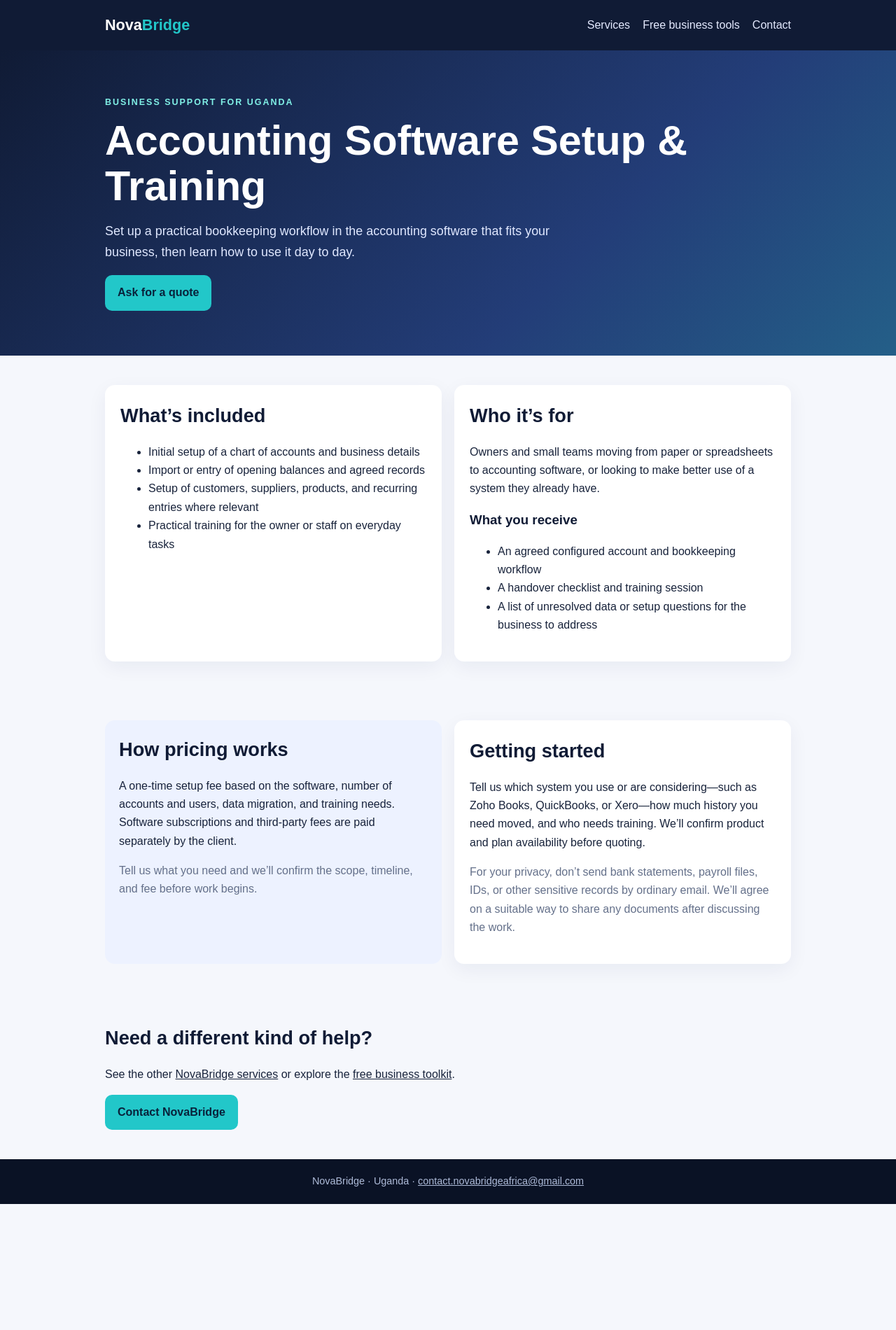
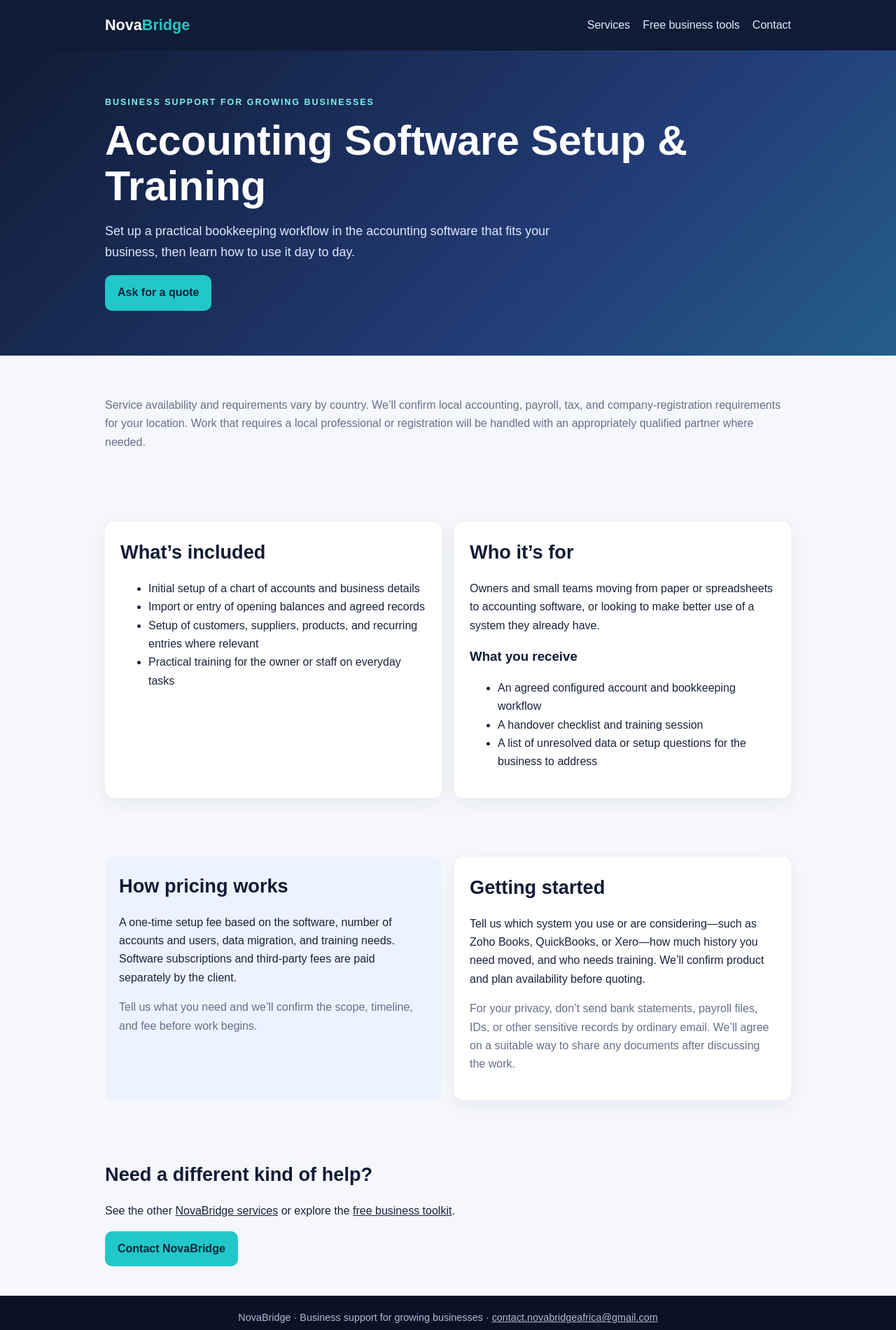
Before and after one commit to cidkagenoucid112-svg/novabridge, a plain HTML site: page accounting-software.html in a window 1280 px wide. Shown: the whole page at 70% size. Before the commit the page ends 1720 px from the top, so only its background shows below. Drawn offline with Linux system fonts and the light colour scheme.

Commit message:
Make accounting software service available worldwide

```diff
--- a/accounting-software.html
+++ b/accounting-software.html
@@ -3,7 +3,7 @@
 <head>
   <meta charset="utf-8">
   <meta name="viewport" content="width=device-width, initial-scale=1">
-  <meta name="description" content="Accounting software setup and practical training for small businesses in Uganda.">
+  <meta name="description" content="Accounting software setup and practical training for small businesses.">
   <title>Accounting Software Setup & Training | NovaBridge</title>
   <style>
     :root{--navy:#101b35;--blue:#4263eb;--cyan:#22c7c9;--ink:#18233b;--muted:#64708a;--paper:#f5f7fc;--white:#fff}
@@ -41,11 +41,12 @@
   </div></header>
   <main>
     <section class="hero"><div class="wrap">
-      <div class="eyebrow">Business support for Uganda</div>
+      <div class="eyebrow">Business support for growing businesses</div>
       <h1>Accounting Software Setup & Training</h1>
       <p>Set up a practical bookkeeping workflow in the accounting software that fits your business, then learn how to use it day to day.</p>
       <a class="button button-primary" href="https://mail.google.com/mail/?view=cm&amp;fs=1&amp;to=contact.novabridgeafrica%40gmail.com&amp;su=Accounting%20software%20setup">Ask for a quote</a>
     </div></section>
+    <section><div class="wrap"><p class="muted">Service availability and requirements vary by country. We’ll confirm local accounting, payroll, tax, and company-registration requirements for your location. Work that requires a local professional or registration will be handled with an appropriately qualified partner where needed.</p></div></section>
     <section><div class="wrap grid">
       <article class="card"><h2>What’s included</h2><ul><li>Initial setup of a chart of accounts and business details</li><li>Import or entry of opening balances and agreed records</li><li>Setup of customers, suppliers, products, and recurring entries where relevant</li><li>Practical training for the owner or staff on everyday tasks</li></ul></article>
       <article class="card"><h2>Who it’s for</h2><p>Owners and small teams moving from paper or spreadsheets to accounting software, or looking to make better use of a system they already have.</p><h3>What you receive</h3><ul><li>An agreed configured account and bookkeeping workflow</li><li>A handover checklist and training session</li><li>A list of unresolved data or setup questions for the business to address</li></ul></article>
@@ -56,6 +57,6 @@
     </div></section>
     <section><div class="wrap"><h2>Need a different kind of help?</h2><p>See the other <a href="index.html#services">NovaBridge services</a> or explore the <a href="index.html#toolkit">free business toolkit</a>.</p><a class="button button-primary" href="https://mail.google.com/mail/?view=cm&amp;fs=1&amp;to=contact.novabridgeafrica%40gmail.com&amp;su=Accounting%20software%20setup">Contact NovaBridge</a></div></section>
   </main>
-  <footer><div class="wrap">NovaBridge · Uganda · <a href="https://mail.google.com/mail/?view=cm&amp;fs=1&amp;to=contact.novabridgeafrica%40gmail.com">contact.novabridgeafrica@gmail.com</a></div></footer>
+  <footer><div class="wrap">NovaBridge · Business support for growing businesses · <a href="https://mail.google.com/mail/?view=cm&amp;fs=1&amp;to=contact.novabridgeafrica%40gmail.com">contact.novabridgeafrica@gmail.com</a></div></footer>
 </body>
 </html>
```
